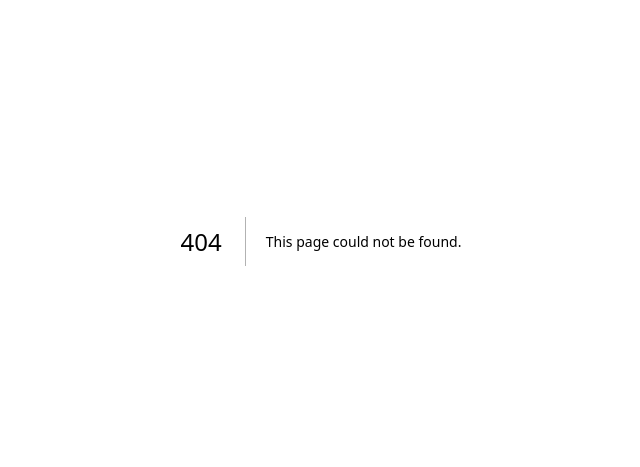
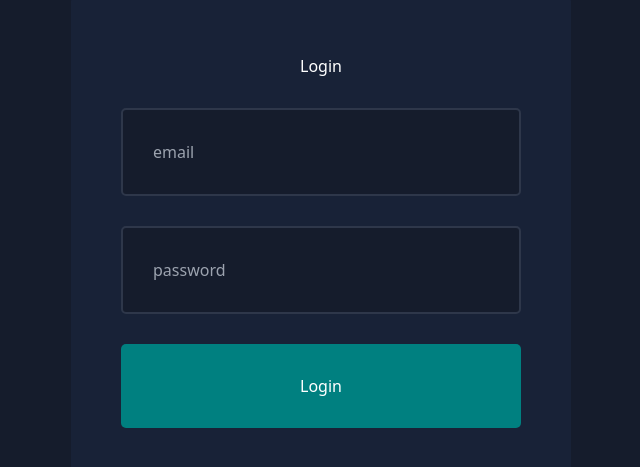
Before and after one commit to quayes007/book_rental_app, a Next.js app: page /login in a window 1280 px wide. Before the commit this address had no page. Shown: the part 159-626 px from the top of the page, without its empty margins (319-959 px from the left). Built offline with nearby package versions, Linux system fonts and the light colour scheme.

Commit message:
fix ui of login

```diff
--- /dev/null
+++ b/app/login/page.jsx
@@ -0,0 +1,12 @@
+import styles from "@/app/ui/login/login.module.css";
+import LoginForm from "../ui/login/loginForm/loginForm";
+
+const LoginPage = () => {
+  return (
+    <div className={styles.container}>
+      <LoginForm/>
+    </div>
+  );
+};
+
+export default LoginPage;
--- /dev/null
+++ b/app/ui/login/login.module.css
@@ -0,0 +1,7 @@
+.container {
+    width: 100%;
+    height: 100vh;
+    display: flex;
+    align-items: center;
+    justify-content: center;
+  }
--- /dev/null
+++ b/app/ui/login/loginForm/loginForm.jsx
@@ -0,0 +1,22 @@
+"use client";
+
+// import { authenticate } from "@/app/lib/actions";
+import styles from "./loginForm.module.css";
+import { useFormState } from "react-dom";
+
+const LoginForm = () => {
+  //const [state, formAction] = useFormState(authenticate, undefined);
+
+  return (
+    // action={formAction}
+    <form className={styles.form}>
+      <h1>Login</h1>
+      <input type="text" placeholder="email" name="email" />
+      <input type="password" placeholder="password" name="password" />
+      <button>Login</button>
+      {/* {state && state} */}
+    </form>
+  );
+};
+
+export default LoginForm;
--- /dev/null
+++ b/app/ui/login/loginForm/loginForm.module.css
@@ -0,0 +1,31 @@
+.form {
+    background-color: var(--bgSoft);
+    padding: 50px;
+    border-radius: 10px;
+    width: 500px;
+    height: 500px;
+    display: flex;
+    flex-direction: column;
+    align-items: center;
+    justify-content: center;
+    gap: 30px;
+  }
+
+  .form input {
+    width: 100%;
+    padding: 30px;
+    border: 2px solid #2e374a;
+    border-radius: 5px;
+    background-color: var(--bg);
+    color: var(--text);
+  }
+
+  .form button {
+    width: 100%;
+    padding: 30px;
+    background-color: teal;
+    color: var(--text);
+    border: none;
+    cursor: pointer;
+    border-radius: 5px;
+  }
```
